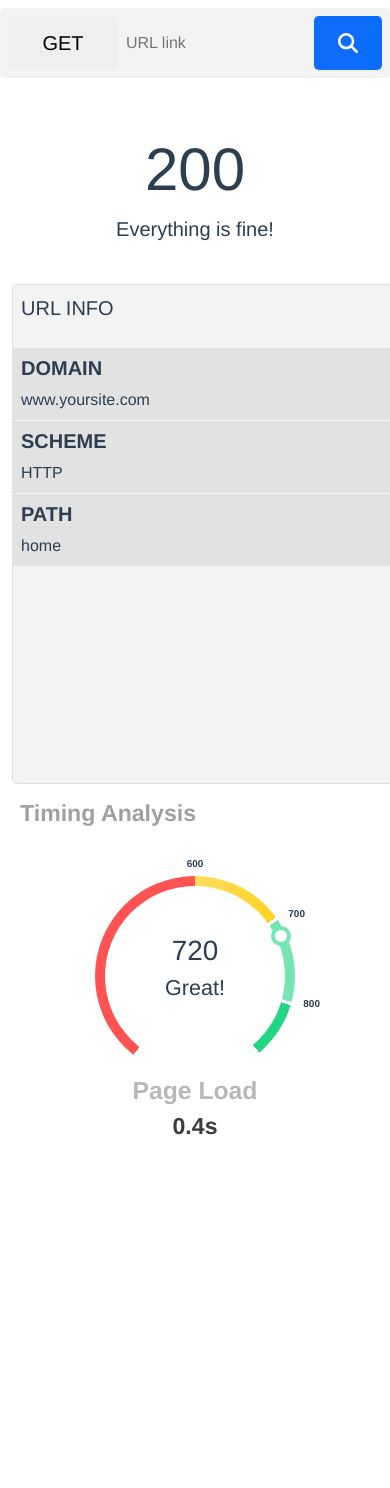
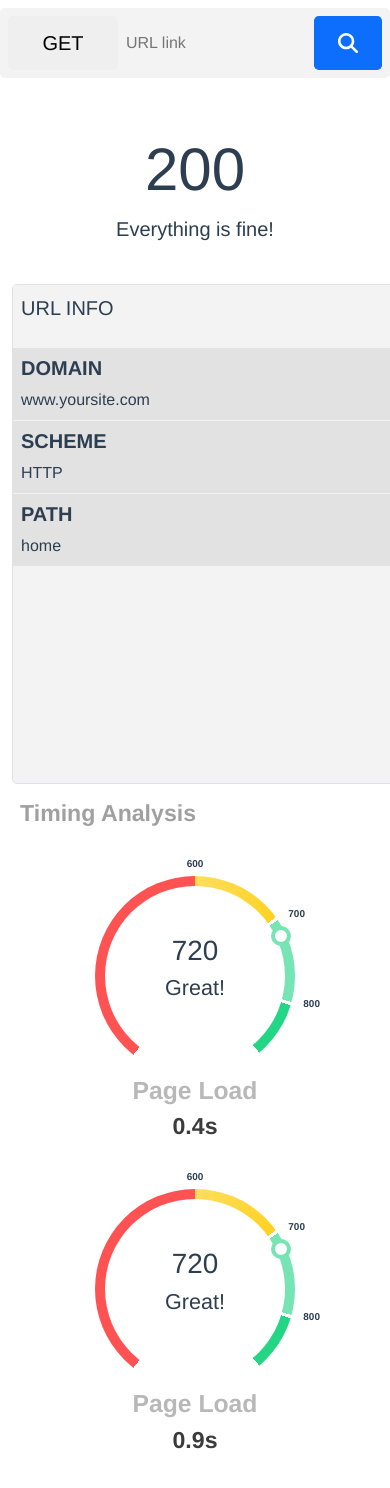
Before and after one commit to EmanuelaMocci/Test, a Vue app: page / in a window 390 px wide. Shown: the top 1488 px of the page. Built offline with nearby package versions, Linux system fonts and the light colour scheme.

Commit message:
Add: second chart

```diff
--- a/src/components/Chart.vue
+++ b/src/components/Chart.vue
@@ -1,16 +1,19 @@
 <template>
-  <div class="container">
+  <div class="container d-block d-md-none">
     <div class="row">
       <div class="col">
         <h1 class="title text-start mx-2 my-3 fw-bold fs-3">Timing Analysis</h1>
 
         <!-- chart -->
+        <div class="chart-container">
           <div
             class="chart d-flex justify-content-center align-items-center mx-auto mt-5"
           >
+            <!-- chart values -->
             <div class="values top fw-bold">600</div>
             <div class="values middle fw-bold">700</div>
             <div class="values bottom fw-bold">800</div>
+            <!-- /chart values -->
 
             <div class="top">
               <div class="chart-middle">
@@ -33,6 +36,38 @@
             <h3 class="text-bottom fw-bold">0.4s</h3>
           </div>
           <!-- /text -->
+
+          <div
+            class="chart d-flex justify-content-center align-items-center mx-auto mt-5"
+          >
+            <!-- chart values -->
+            <div class="values top fw-bold">600</div>
+            <div class="values middle fw-bold">700</div>
+            <div class="values bottom fw-bold">800</div>
+            <!-- /chart values -->
+
+            <div class="top">
+              <div class="chart-middle">
+                <h3 class="pt-5 fs-1">720</h3>
+                <h4 class="fs-4">Great!</h4>
+              </div>
+              <div class="circle"></div>
+            </div>
+
+            <div class="bottom">
+              <div class="chart-middle"></div>
+              <div class="circle"></div>
+            </div>
+          </div>
+          <!-- /chart -->
+
+          <!-- text -->
+          <div>
+            <h2 class="text-top fw-bold">Page Load</h2>
+            <h3 class="text-bottom fw-bold">0.9s</h3>
+          </div>
+          <!-- /text -->
+        </div>
       </div>
     </div>
   </div>
```
Lines whose indentation alone changed are shown as unchanged.
